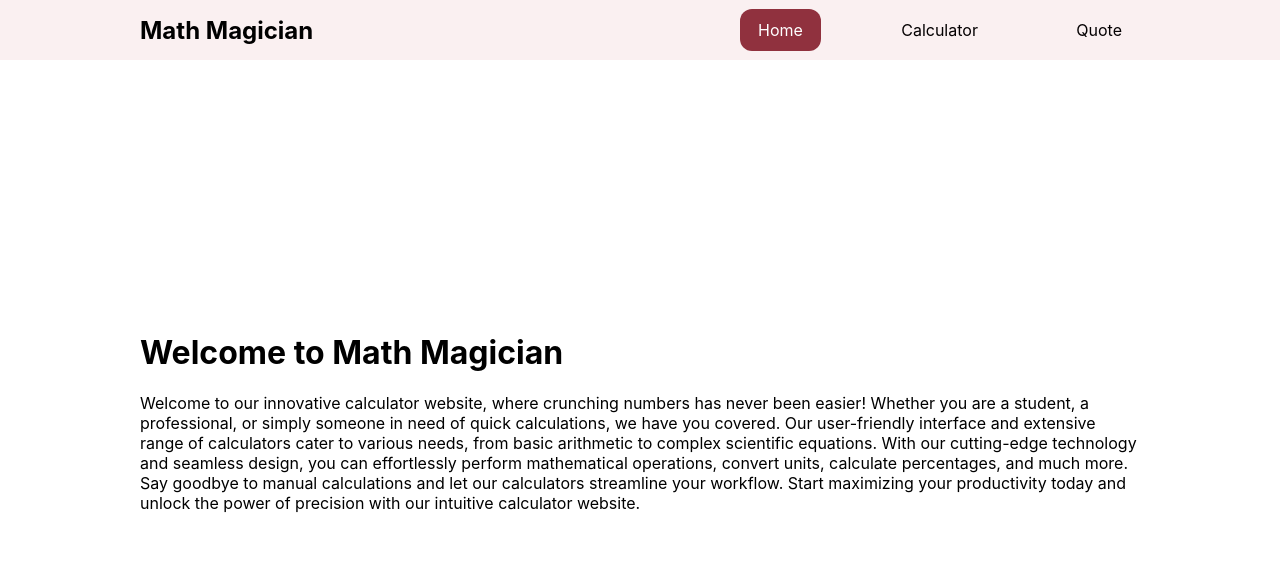
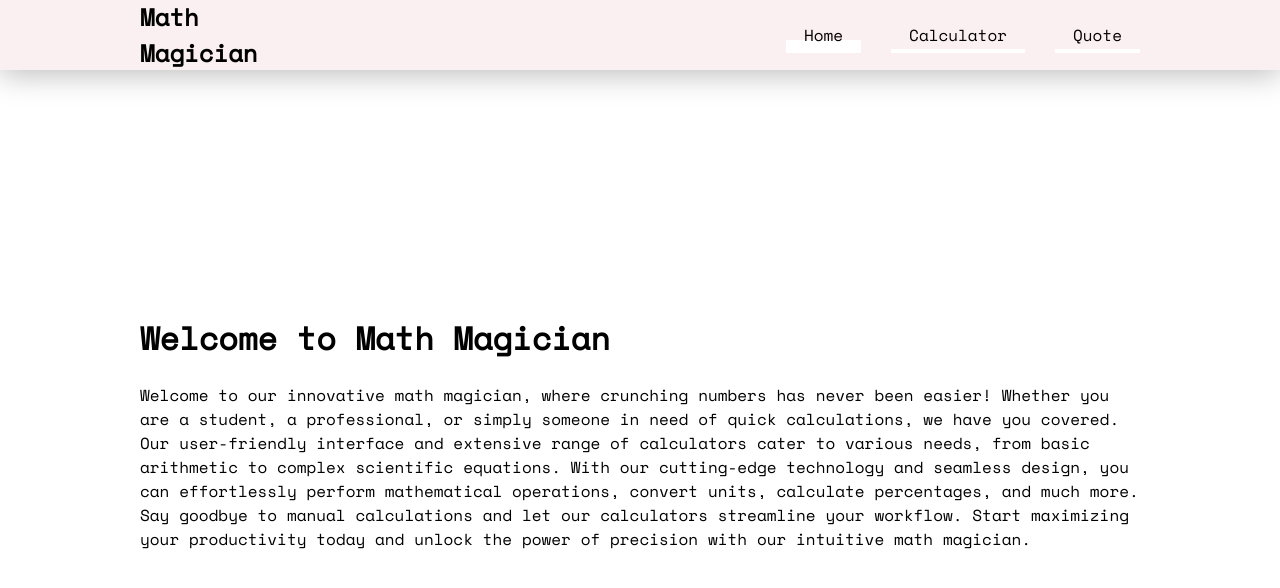
Before and after one commit to ichsansandy/math-magician-microverse, a React (Create React App) app: page / in a window 1280 px wide. Shown: the top 588 px of the page. Built offline with nearby package versions, Linux system fonts and the light colour scheme.

Commit message:
add font to styling

```diff
--- a/src/App.css
+++ b/src/App.css
@@ -1,12 +1,12 @@
 :root {
-  --primary-color:#a33846;
-  --secondary-color:#fff;
-  --accent-color:#90313e;
-  --background-color:#faf0f1;
-  --text-color:#040102;
+  --primary-color: #a33846;
+  --secondary-color: #fff;
+  --accent-color: #90313e;
+  --background-color: #faf0f1;
+  --text-color: #040102;
 }
 
-.wrapper{
+.wrapper {
   max-width: 1000px;
 }
 
@@ -15,7 +15,9 @@
   justify-content: center;
   align-items: center;
   height: 7.5vh;
+  min-height: 70px;
   background-color: var(--background-color);
+  box-shadow: 0 5px 30px #bebebe;
 }
 
 .navbar-wrapper {
@@ -26,7 +28,8 @@
 
 .link-wrapper {
   display: flex;
-  justify-content: space-between;
+  justify-content: end;
+  gap: 30px;
   align-items: center;
   width: 40%;
 }
@@ -36,13 +39,33 @@
   color: var(--text-color);
   padding: 11px 18px;
   border-radius: 12px;
+  position: relative;
+  z-index: 30;
 }
 
-.link-wrapper a.active,
-.link-wrapper a:hover
- {
-  background-color: var(--accent-color);
-  color: var(--secondary-color);
+.link-wrapper a::before {
+  content: '';
+  position: absolute;
+  z-index: -1;
+  bottom: 10%;
+  left: 0;
+  width: 100%;
+  height: 10%;
+  background-color: var(--secondary-color);
+  transition: all 0.3s ease;
+}
+
+.link-wrapper a:hover::before,
+.link-wrapper a.active::before {
+  height: 30%;
+  content: '';
+  position: absolute;
+  z-index: -1;
+  bottom: 10%;
+  left: 0;
+  width: 100%;
+  background-color: var(--secondary-color);
+  transition: all 0.4s ease;
 }
 
 .App {
@@ -99,4 +122,5 @@
   text-align: center;
   gap: 10px;
   max-width: 40ch;
+  font-size: x-large;
 }
--- a/src/components/Calculator.js
+++ b/src/components/Calculator.js
@@ -2,7 +2,7 @@ import React, { useState } from 'react';
 import InputButton from './InputNumberBtn';
 import calculate from '../logic/calculate';
 
-const number = ['AC', '+/-', '%', '÷', 7, 8, 9, 'x', 4, 5, 6, '-', 1, 2, 3, '+', 0, '.', '='];
+const number = ['AC', '+/-', '%', '÷', '7', '8', '9', 'x', '4', '5', '6', '-', '1', '2', '3', '+', '0', '.', '='];
 
 function Calculator() {
   const [result, setResult] = useState({ total: null, next: null, operation: null });
--- a/src/components/InputNumberBtn.js
+++ b/src/components/InputNumberBtn.js
@@ -7,7 +7,7 @@ function InputButton({ inputSymbol, background, handleInputBtn }) {
 
   return (
     <>
-      {inputSymbol === 0 ? (
+      {inputSymbol === '0' ? (
         <button type="button" className={gridspanClass} onClick={handleInputBtn}>
           {inputSymbol}
         </button>
--- a/src/components/LandingPage.js
+++ b/src/components/LandingPage.js
@@ -5,7 +5,7 @@ function LandingPage() {
     <div className="wrapper">
       <h1>Welcome to Math Magician</h1>
       <p>
-        Welcome to our innovative calculator website, where crunching numbers has never been easier!
+        Welcome to our innovative math magician, where crunching numbers has never been easier!
         Whether you are a student, a professional, or simply someone in need of quick calculations,
         we have you covered. Our user-friendly interface and extensive range of calculators
         cater to various needs, from basic arithmetic to complex scientific equations.
@@ -13,7 +13,7 @@ function LandingPage() {
         mathematical operations, convert units, calculate percentages, and much more. Say goodbye
         to manual calculations and let our calculators streamline your workflow. Start
         maximizing your productivity today and unlock the power of precision with our intuitive
-        calculator website.
+        math magician.
       </p>
     </div>
   );
--- a/src/components/Navbar.js
+++ b/src/components/Navbar.js
@@ -5,23 +5,15 @@ function Navbar() {
   return (
     <nav className="navbar-container">
       <div className="wrapper navbar-wrapper">
-        <h1>Math Magician</h1>
+        <h2>
+          Math
+          <br />
+          Magician
+        </h2>
         <div className="link-wrapper">
-          <NavLink
-            to="/"
-          >
-            Home
-          </NavLink>
-          <NavLink
-            to="/calculator"
-          >
-            Calculator
-          </NavLink>
-          <NavLink
-            to="/quote"
-          >
-            Quote
-          </NavLink>
+          <NavLink to="/">Home</NavLink>
+          <NavLink to="/calculator">Calculator</NavLink>
+          <NavLink to="/quote">Quote</NavLink>
         </div>
       </div>
     </nav>
--- a/src/index.css
+++ b/src/index.css
@@ -1,6 +1,11 @@
+@import url('https://fonts.googleapis.com/css2?family=Space+Mono&display=swap');
+
+* {
+  font-family: 'Space Mono', monospace;
+}
+
 body {
   margin: 0;
-  font-family: -apple-system, BlinkMacSystemFont, 'Segoe UI', 'Roboto', 'Oxygen', 'Ubuntu', 'Cantarell', 'Fira Sans', 'Droid Sans', 'Helvetica Neue', sans-serif;
   -webkit-font-smoothing: antialiased;
   -moz-osx-font-smoothing: grayscale;
 }
```
